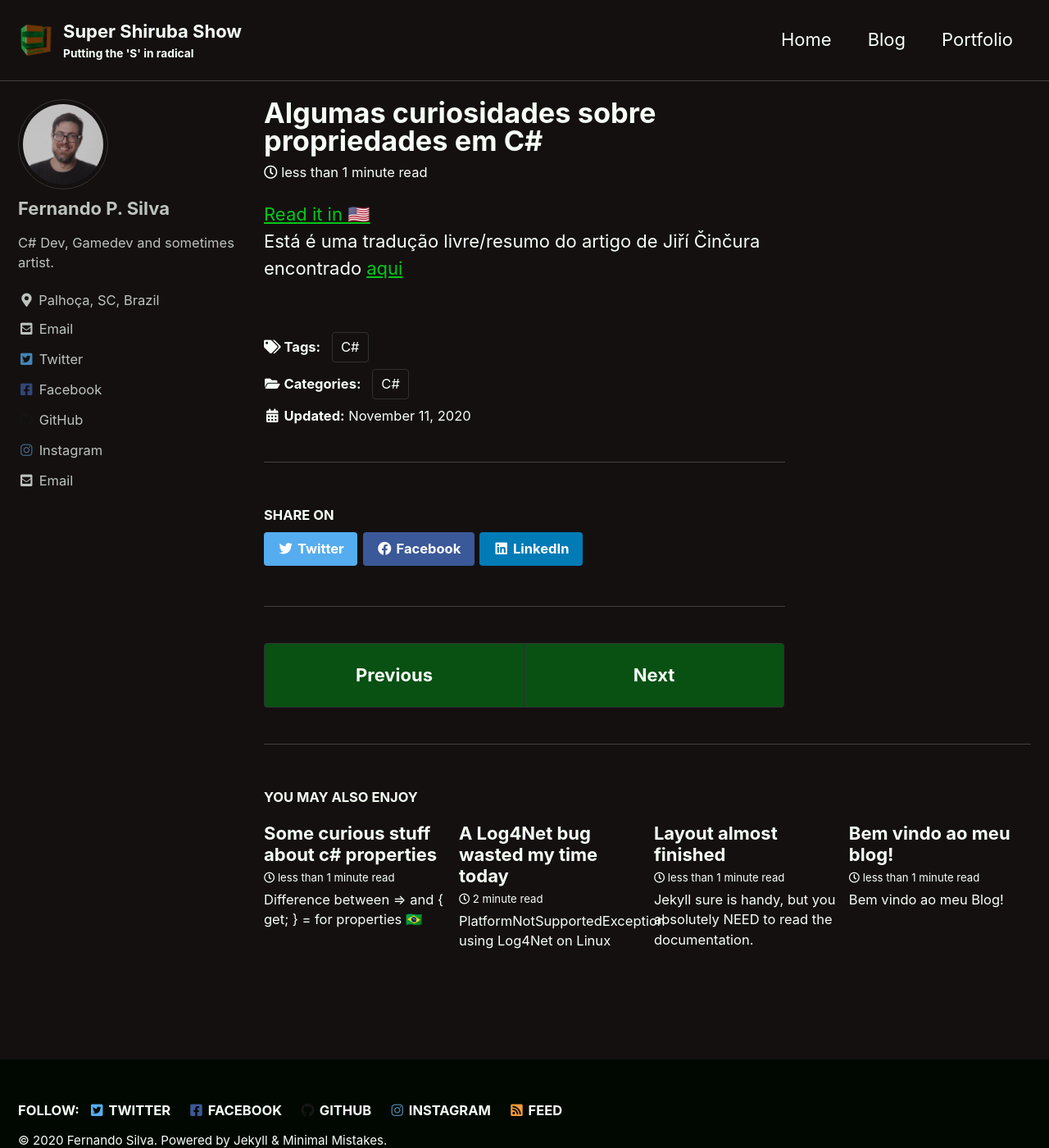
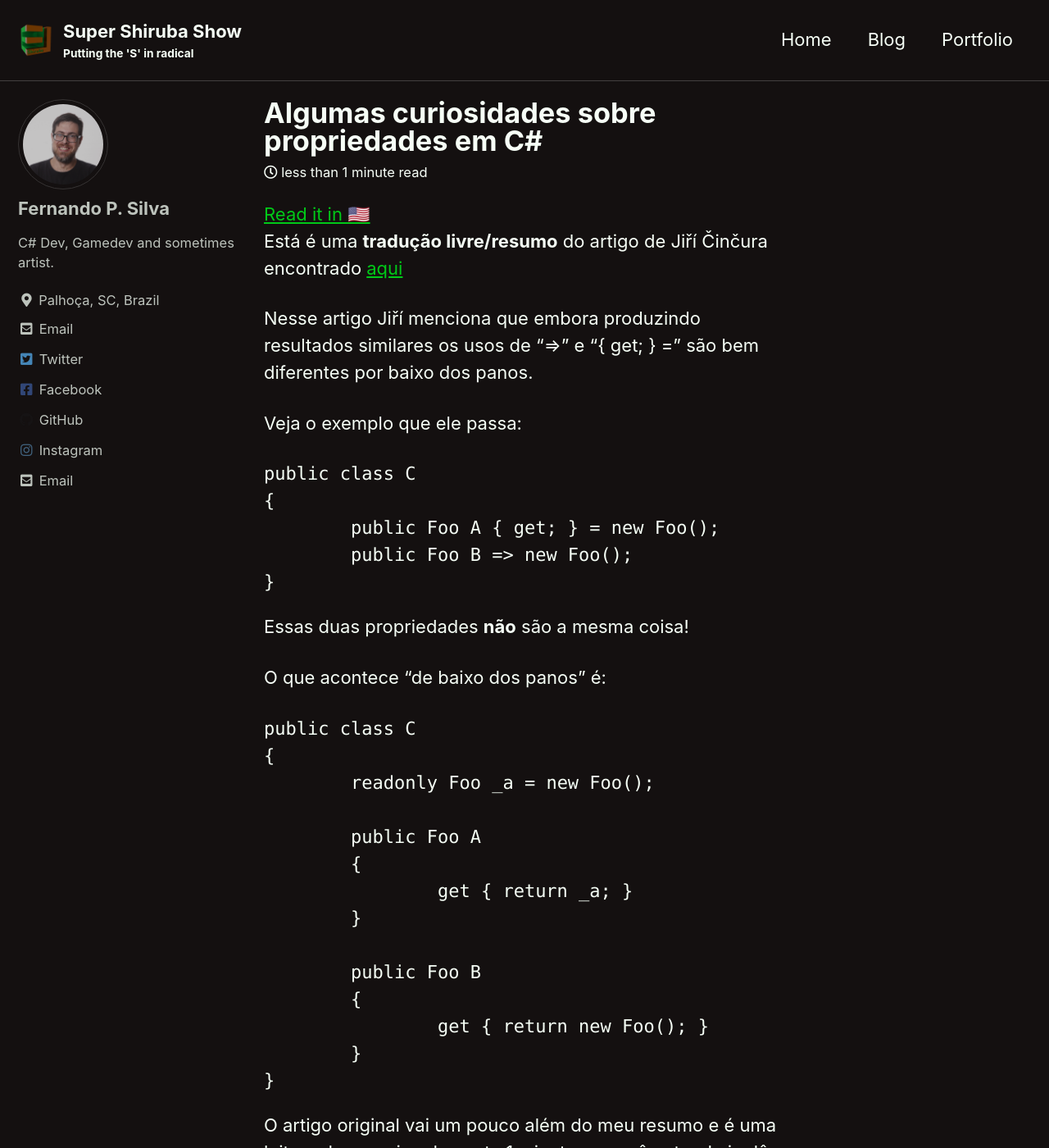
Before and after one commit to fshiruba/ShirubaSite, a Jekyll site: the page built from _posts/2020-11-11-csharppropertiescuriousfacts-br.md, in a window 1280 px wide and 1400 px high. Shown: the whole window at 82% size. Built offline with Jekyll 4.4.1, drawn with Linux system fonts in a browser that asks for light colours; cached includes are drawn as plain includes; some of the changed text lies outside the part shown.

Commit message:
Update 2020-11-11-csharppropertiescuriousfacts-br.md

````diff
--- a/_posts/2020-11-11-csharppropertiescuriousfacts-br.md
+++ b/_posts/2020-11-11-csharppropertiescuriousfacts-br.md
@@ -2,11 +2,46 @@
 layout: single
 title:  "Algumas curiosidades sobre propriedades em C#"
 date:   2020-11-11 09:13:00 -0300
-categories: C#
+categories: C# Portuguese
 tags: C#
 lang: pt
 excerpt: "Diferença entre => e { get; } = para propriedades"
 ref: csharppropen1
 ---
 
-Está é uma tradução livre/resumo do artigo de Jiří Činčura encontrado [aqui](https://www.tabsoverspaces.com/233844-back-to-csharp-basics-difference-between-and-get-for-properties)
+Está é uma **tradução livre/resumo** do artigo de Jiří Činčura encontrado [aqui](https://www.tabsoverspaces.com/233844-back-to-csharp-basics-difference-between-and-get-for-properties)
+
+Nesse artigo Jiří menciona que embora produzindo resultados similares os usos de "=>" e "{ get; } =" são bem diferentes por baixo dos panos.
+
+Veja o exemplo que ele passa:
+
+```C#
+public class C
+{
+	public Foo A { get; } = new Foo();
+	public Foo B => new Foo();
+}
+```
+
+Essas duas propriedades **não** são a mesma coisa!
+
+O que acontece "de baixo dos panos" é:
+
+```C#
+public class C
+{
+	readonly Foo _a = new Foo();
+
+	public Foo A
+	{
+		get { return _a; }
+	}
+
+	public Foo B
+	{
+		get { return new Foo(); }
+	}
+}
+```
+
+O artigo original vai um pouco além do meu resumo e é uma leitura de aproximadamente 1 minuto se você entende inglês.
````
